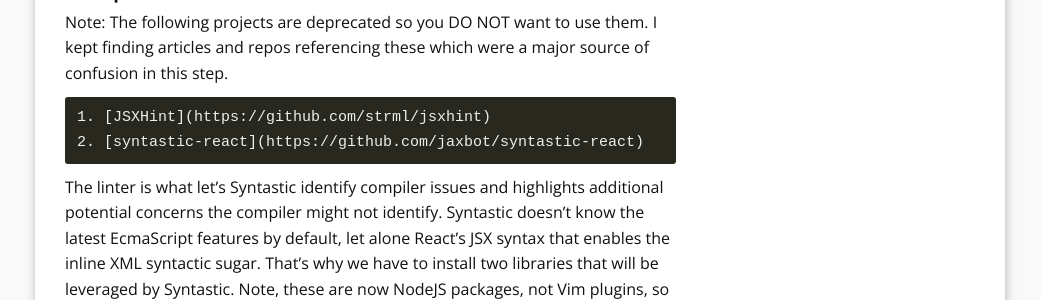
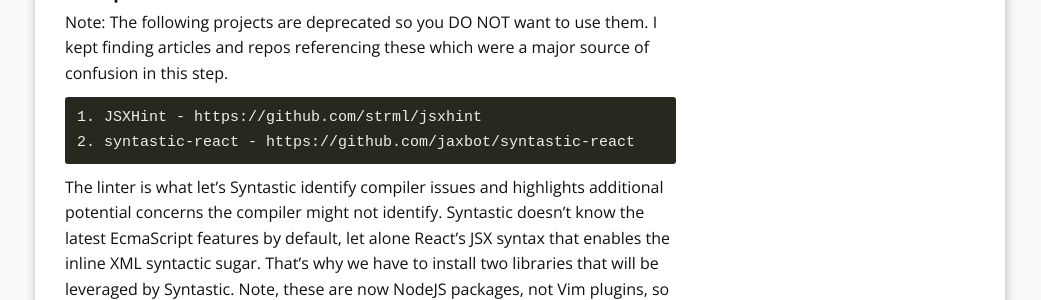
Before and after one commit to AndrewSinclair/AndrewSinclair.github.io, a Jekyll site: the page built from _posts/2017-02-28-vim-setup-for-developing-react-js.md, in a window 1280 px wide and 900 px high, scrolled down 1301 px. Shown: the part 151-451 px from the top of the window, without its empty margins (120-1161 px from the left). Built offline with Jekyll 4.4.1, drawn with Linux system fonts in a browser that asks for light colours; our own code applies the rules of GitHub Pages for plain Markdown files; comment, search, counter and statistics services are not loaded.

```diff
--- a/_posts/2017-02-28-vim-setup-for-developing-react-js.md
+++ b/_posts/2017-02-28-vim-setup-for-developing-react-js.md
@@ -45,8 +45,8 @@ This Vim command effectively installs the features you've recently downloaded vi
 Note: The following projects are deprecated so you DO NOT want to use them. I kept finding articles and repos referencing these which were a major source of confusion
 in this step.
 
-    1. [JSXHint](https://github.com/strml/jsxhint)
-    2. [syntastic-react](https://github.com/jaxbot/syntastic-react)
+    1. JSXHint - https://github.com/strml/jsxhint
+    2. syntastic-react - https://github.com/jaxbot/syntastic-react
 
 
 The linter is what let's Syntastic identify compiler issues and highlights additional potential concerns the compiler might not identify. Syntastic doesn't know the
```
